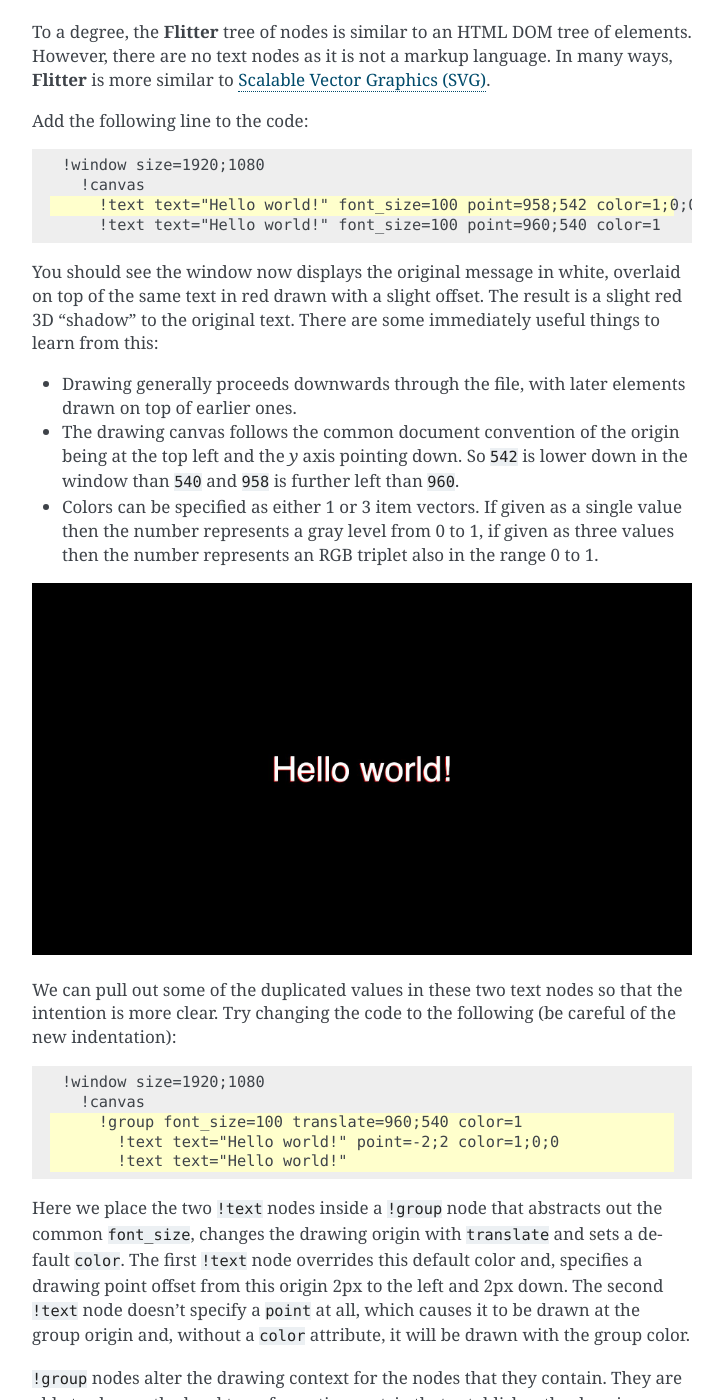
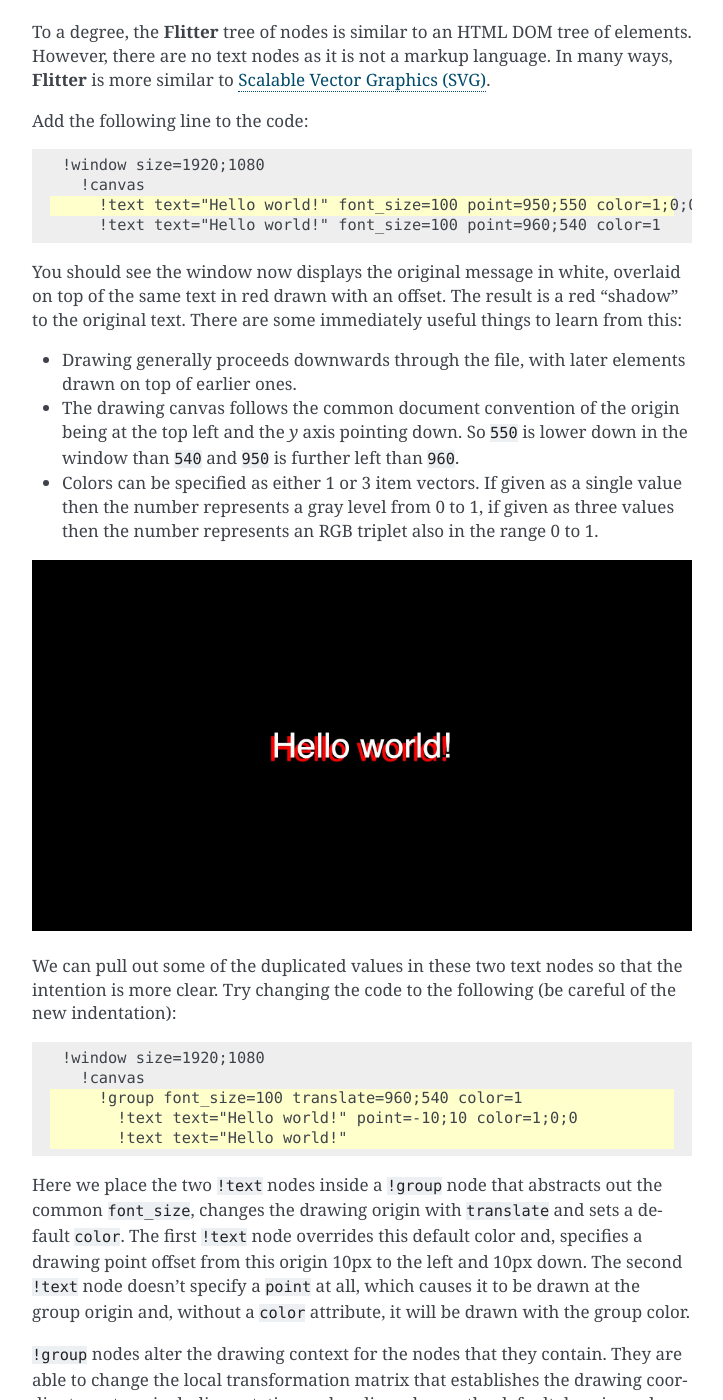
Before and after one commit to jonathanhogg/flitter, a Sphinx documentation site: the page built from docs/tutorial.md, in a window 1280 px wide and 1400 px high, scrolled down 2708 px. Shown: the whole window, without its empty margins (388-1111 px from the left). Built offline with Sphinx 7.4.7, drawn with Linux system fonts in a browser that asks for light colours; some of the changed text lies outside the part shown.

Commit message:
Make the tutorial shadow idea clearer

````diff
--- a/docs/tutorial.md
+++ b/docs/tutorial.md
@@ -128,25 +128,25 @@ Add the following line to the code:
 
 !window size=1920;1080
   !canvas
-    !text text="Hello world!" font_size=100 point=958;542 color=1;0;0
+    !text text="Hello world!" font_size=100 point=950;550 color=1;0;0
     !text text="Hello world!" font_size=100 point=960;540 color=1
 ```
 
 You should see the window now displays the original message in white, overlaid
-on top of the same text in red drawn with a slight offset. The result is a
-slight red 3D "shadow" to the original text. There are some immediately useful
-things to learn from this:
+on top of the same text in red drawn with an offset. The result is a red
+"shadow" to the original text. There are some immediately useful things to learn
+from this:
 
 - Drawing generally proceeds downwards through the file, with later elements
   drawn on top of earlier ones.
 - The drawing canvas follows the common document convention of the origin being
-  at the top left and the *y* axis pointing down. So `542` is lower down in the
-  window than `540` and `958` is further left than `960`.
+  at the top left and the *y* axis pointing down. So `550` is lower down in the
+  window than `540` and `950` is further left than `960`.
 - Colors can be specified as either 1 or 3 item vectors. If given as a single
   value then the number represents a gray level from 0 to 1, if given as three
   values then the number represents an RGB triplet also in the range 0 to 1.
 
-!["Hello World!" written in white with a slight red
+!["Hello World!" written in white with a red
 shadow](tutorial_images/tutorial2.jpg)
 
 We can pull out some of the duplicated values in these two text nodes so that
@@ -159,17 +159,17 @@ of the new indentation):
 !window size=1920;1080
   !canvas
     !group font_size=100 translate=960;540 color=1
-      !text text="Hello world!" point=-2;2 color=1;0;0
+      !text text="Hello world!" point=-10;10 color=1;0;0
       !text text="Hello world!"
 ```
 
 Here we place the two `!text` nodes inside a `!group` node that abstracts out
 the common `font_size`, changes the drawing origin with `translate` and sets
 a default `color`. The first `!text` node overrides this default color and,
-specifies a drawing point offset from this origin 2px to the left and 2px down.
-The second `!text` node doesn't specify a `point` at all, which causes it to be
-drawn at the group origin and, without a `color` attribute, it will be drawn
-with the group color.
+specifies a drawing point offset from this origin 10px to the left and 10px
+down. The second `!text` node doesn't specify a `point` at all, which causes it
+to be drawn at the group origin and, without a `color` attribute, it will be
+drawn with the group color.
 
 `!group` nodes alter the drawing context for the nodes that they contain. They
 are able to change the local transformation matrix that establishes the drawing
@@ -187,7 +187,7 @@ Try adding a final line to this program (again, note the indentation level):
 !window size=1920;1080
   !canvas
     !group font_size=100 translate=960;540 color=1
-      !text text="Hello world!" point=-2;2 color=1;0;0
+      !text text="Hello world!" point=-10;10 color=1;0;0
       !text text="Hello world!"
     !text text="Figure 1:" point=100;100 color=1
 ```
@@ -199,8 +199,8 @@ the default drawing origin of the top left. In fact, if we had left off the
 drawing color is black. None of the drawing context introduced by the
 `!group` node is retained outside of it.
 
-!["Hello World!" written in white with a slight red shadow and "Figure 1" small
-in the top-left corner](tutorial_images/tutorial3.jpg)
+!["Hello World!" written in white with a red shadow and "Figure 1" small in the
+top-left corner](tutorial_images/tutorial3.jpg)
 
 An important lesson to learn from this tiny example is that both block structure
 (this is *in* that) and context (like origin and paint color) are managed
@@ -231,7 +231,7 @@ let SIZE=1920;1080
 !window size=SIZE
   !canvas
     !group font_size=100 translate=SIZE/2 color=1
-      !text text="Hello world!" point=-2;2 color=1;0;0
+      !text text="Hello world!" point=-10;10 color=1;0;0
       !text text="Hello world!"
     !text text="Figure 1:" point=100;100 color=1
 ```
@@ -269,7 +269,7 @@ func text3d(text, offset, shadow_color)
 !window size=SIZE
   !canvas
     !group font_size=100 translate=SIZE/2 color=1
-      text3d("Hello world!", 2, 1;0;0)
+      text3d("Hello world!", 10, 1;0;0)
     !text text="Figure 1:" point=100;100 color=1
 ```
 
@@ -294,27 +294,11 @@ original code than it appeared.
 
 ## For Loops
 
-What if we change the program so that the `offset` value is larger? For example:
+It would be great if instead of this simple shadow we could fill in the gap
+between the shadow and the text to create a solid 3D effect. We could achieve
+this by drawing more pieces of text in the `shadow_color` at different offsets.
 
-```{code-block} flitter
-:emphasize-lines: 10
-
-let SIZE=1920;1080
-
-func text3d(text, offset, shadow_color)
-  !text text=text point=-offset;offset color=shadow_color
-  !text text=text
-
-!window size=SIZE
-  !canvas
-    !group font_size=100 translate=SIZE/2 color=1
-      text3d("Hello world!", 10, 1;0;0)
-    !text text="Figure 1:" point=100;100 color=1
-```
-
-The 3D effect of the text starts to break down and we end up with two separate
-pieces of text. What we want to do is fill in the gap. We can draw more pieces
-of text in the `shadow_color` using a [`for` loop](language.md#for-loops):
+We'll use a [`for` loop](language.md#for-loops) to do this:
 
 ```{code-block} flitter
 :emphasize-lines: 4,5
````
Also changed, not shown: other parts of docs/tutorial.md (+1 -1 lines), docs/tutorial_images/tutorial2.jpg, docs/tutorial_images/tutorial3.jpg, 2 other files.
